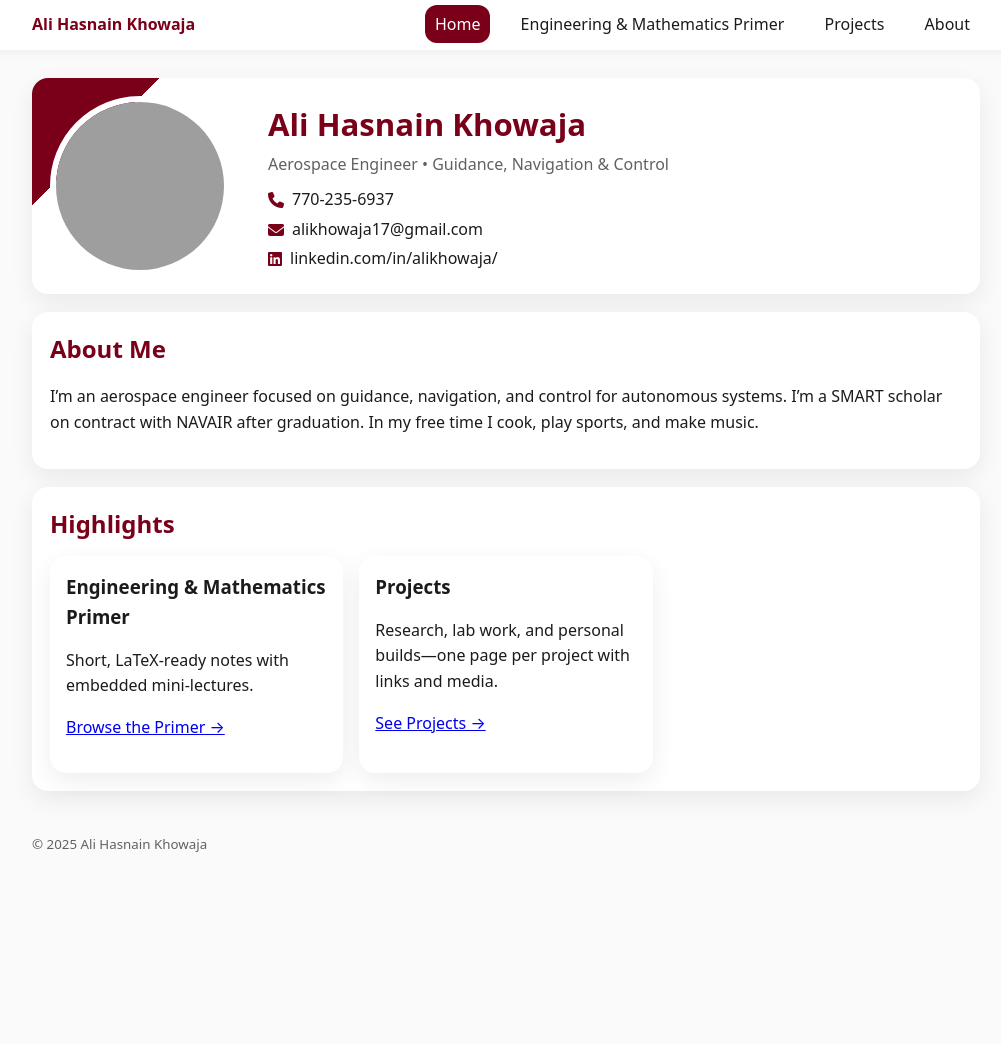
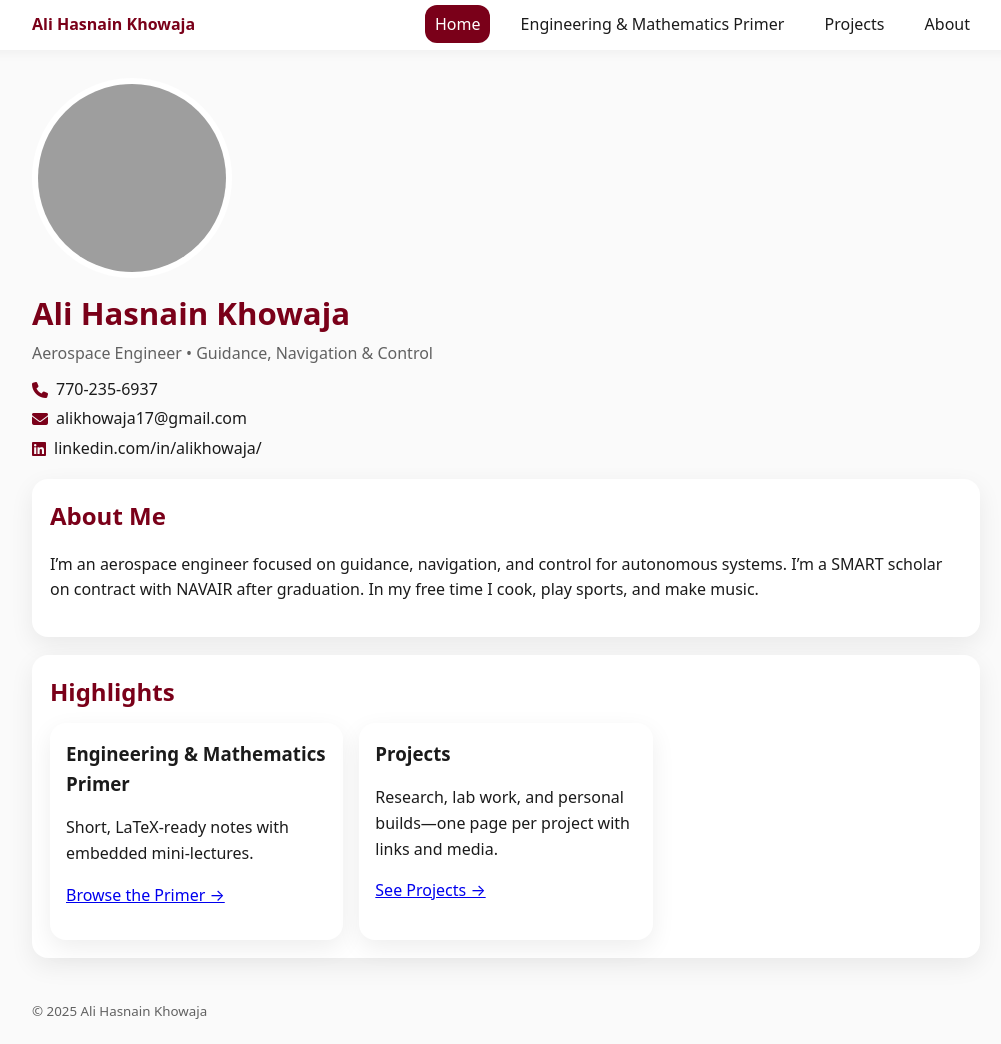
Before and after one commit to khowaja17/khowaja17.github.io, a Jekyll site: the page built from index.md, in a window 1280 px wide and 1044 px high. Shown: the whole window, without its empty margins (134-1135 px from the left). Built offline with Jekyll 4.4.1, drawn with Linux system fonts in a browser that asks for light colours; grey boxes are pictures that could not be loaded.

Commit message:
Update style.css

```diff
--- a/assets/css/style.css
+++ b/assets/css/style.css
@@ -17,12 +17,8 @@ body{margin:0;background:var(--bg);color:var(--text);font-family:system-ui,-appl
 .tabs a:hover{background:#f1f1f1}
 .tabs a.active{background:var(--accent);color:#fff}
 .content{max-width:980px;margin:28px auto;padding:0 16px}
-.hero{
-  display:grid;grid-template-columns:200px 1fr;gap:18px;
-  background:linear-gradient(135deg,var(--accent) 0 90px, var(--card) 90px);
-  border-radius:var(--radius);box-shadow:var(--shadow);padding:18px;color:var(--text)
-}
-.avatar{width:180px;height:180px;border-radius:50%;border:6px solid #fff;object-fit:cover}
+.hero{grid-template-columns: 220px 1fr;}
+.avatar{width:200px; height:200px; object-fit:cover; border-radius:50%; border:6px solid #fff;}
 .hero h1{margin:.25rem 0 0;font-size:1.95rem;color:var(--accent)}
 .subtitle{margin:2px 0 10px;color:var(--muted)}
 .hero .contacts a{display:flex;align-items:center;gap:8px;color:var(--text);text-decoration:none;margin:4px 0}
```
